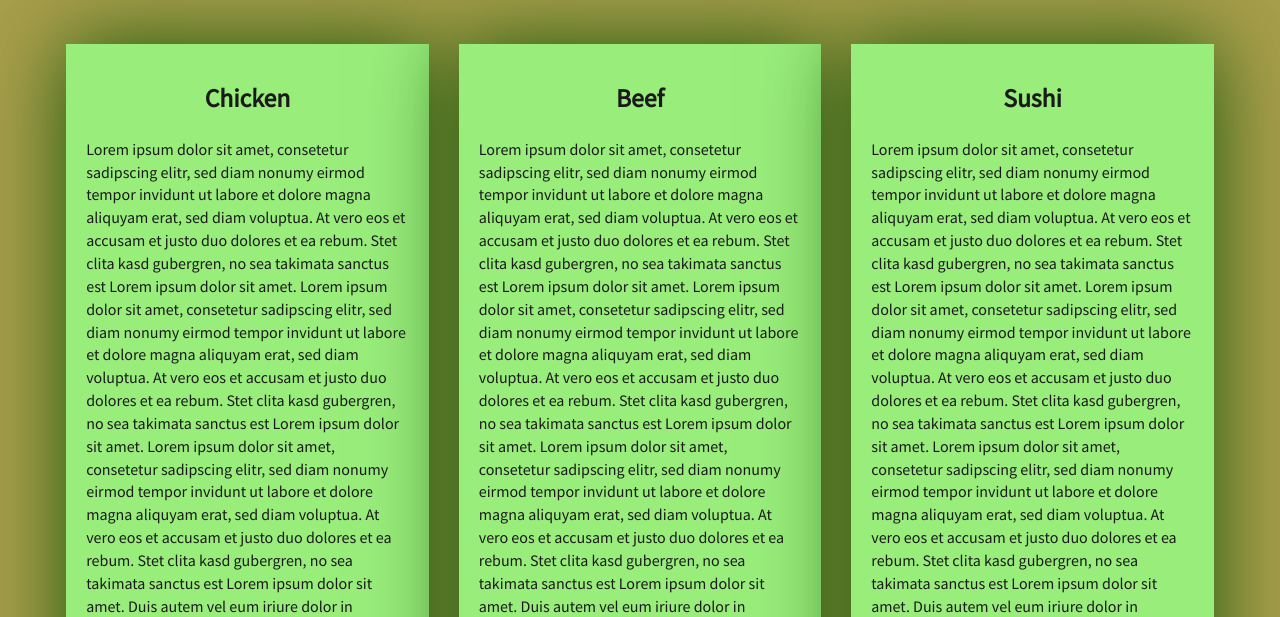
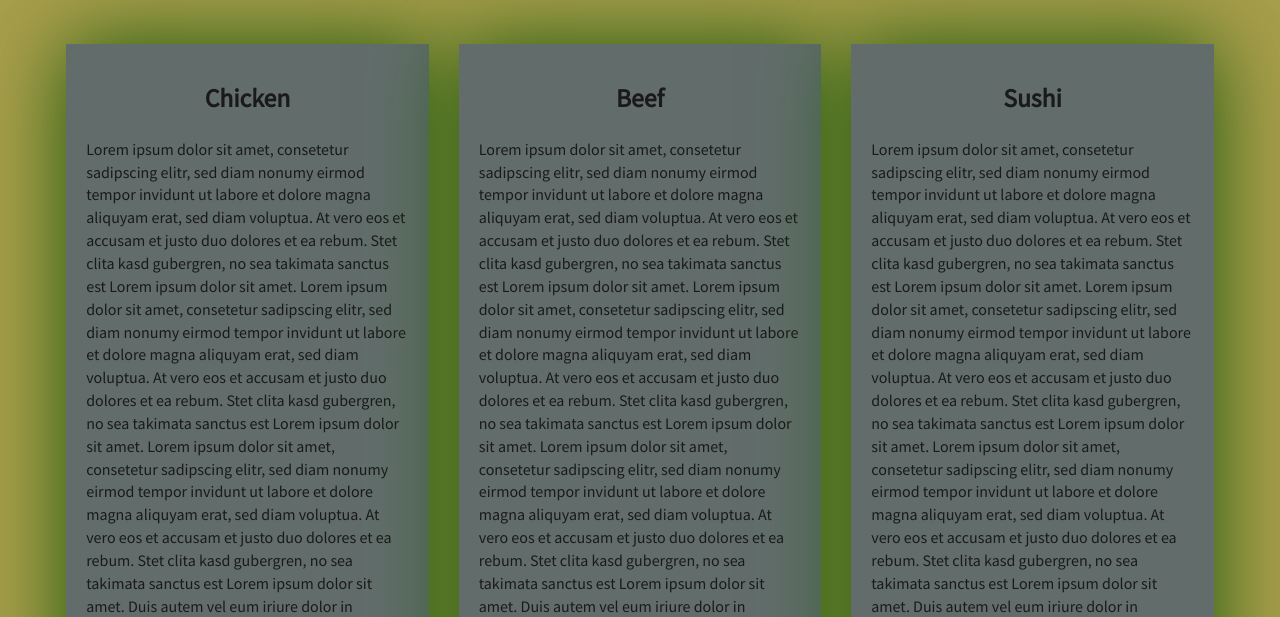
Before and after one commit to CHSAINIKHILREDDY/Coursera-Course1, a plain HTML site: page module3_solution/index.html in a window 1280 px wide. Shown: the part 183-800 px from the top of the page. Drawn offline with Linux system fonts and the light colour scheme.

Commit message:
Assignment

```diff
--- a/module3_solution/css/styles.css
+++ b/module3_solution/css/styles.css
@@ -46,7 +46,6 @@ body {
 }
 
 #nav-list a {
-    /*text-align: center;*/
     font-weight: bolder;
     color: #282828;
     font-size: 1.2em;
@@ -60,12 +59,6 @@ body {
 .navbar-header button.navbar-toggle, .navbar-header .icon-bar {
     border: 1px solid #7d1913;
 }
-
-
-/** END HEADER */
-
-
-/** HOME PAGE **/
 
 #main-content {
     width: 92%;
@@ -88,7 +81,7 @@ body {
 #chicken-tile, #beef-tile, #sushi-tile {
     width: 100%;
     padding: 20px;
-    background-color: #99ed7b;
+    background-color: #626d6b;
     margin-bottom: 60px;
     box-shadow: 0 0 80px #18580b;
 }
```
